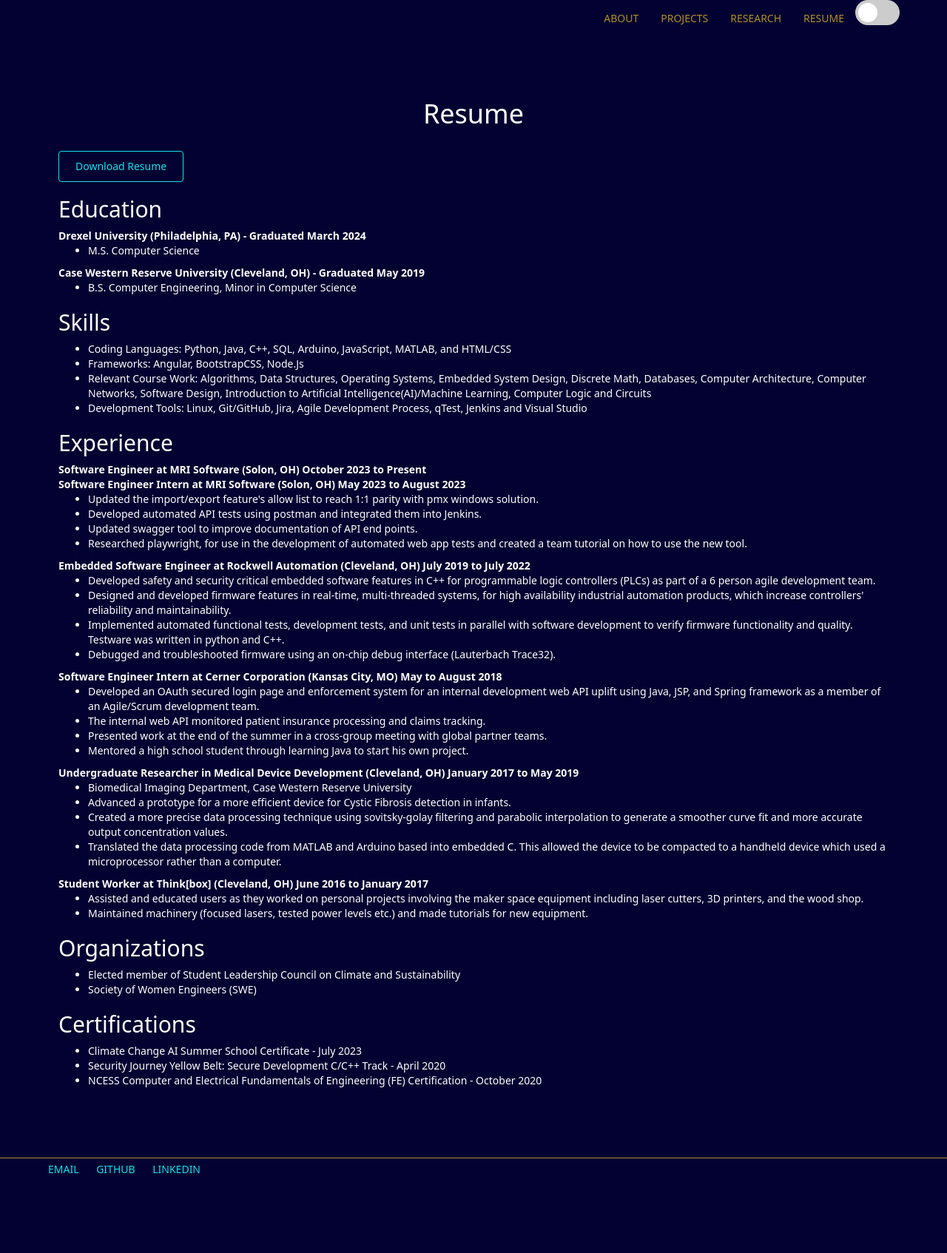
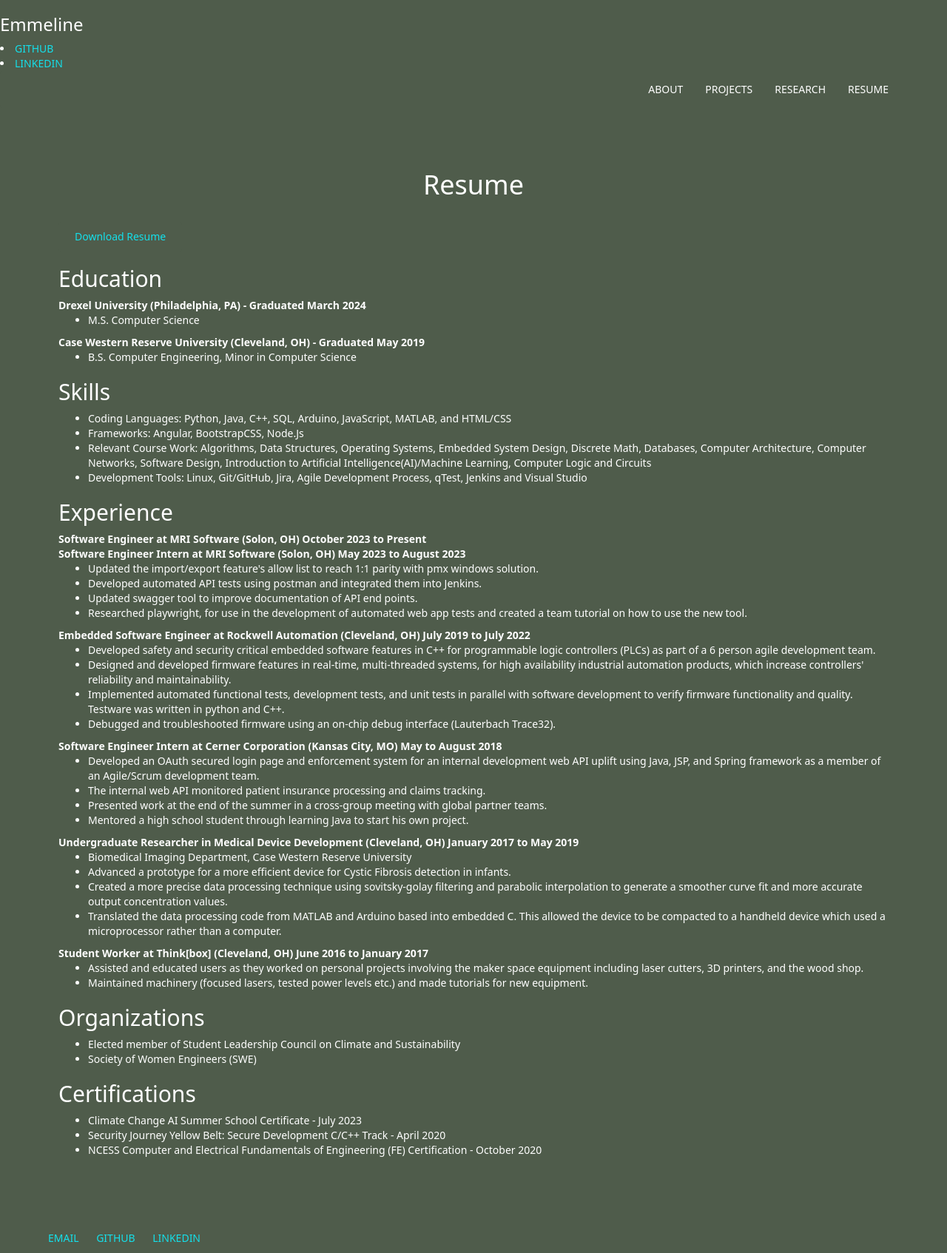
Before and after one commit to emmeline2/emmeline2.github.io, a Jekyll site: the page built from resume/index.html, in a window 1280 px wide. Shown: the whole page at 74% size. Built offline with Jekyll 4.4.1, drawn with Linux system fonts in a browser that asks for light colours; before the commit the page ends 1601 px from its top, so only the background shows below that.

Commit message:
style update

```diff
--- a/_layouts/default.html
+++ b/_layouts/default.html
@@ -8,6 +8,11 @@
 			<link rel="stylesheet" type="text/css" href="/css/main.css">
 		</head>
 		<body>
+			<div class="header bar">
+				<h3>Emmeline</h3>
+				<li><a href="https://github.com/emmeline2">GITHUB</a></li>
+				<li><a href="https://www.linkedin.com/in/emmeline-pearson-6ba960129/">LINKEDIN</a></li>
+			</div>
 			<nav class="navbar navbar-default" id="top-nav-bar">
 				<div class="container-fluid">
 					<ul class="nav navbar-nav navbar-right">
@@ -15,11 +20,6 @@
 						<li><a href="/#projects">PROJECTS</a></li>
 						<li><a href="/#research">RESEARCH</a></li>
 						<li><a href="/resume">RESUME</a></li>
-						<li><label class="switch">
-							<input type="checkbox" onclick="myFunction()">
-							<span class="slider round"></span>
-						  </label>
-						</li>
 					</ul>
 				</div>
 			</nav>
@@ -34,22 +34,3 @@
 			</footer>
 		</body>
 	</html>
-
-<script>
-	function myFunction() {
-	var element = document.body;
-	element.classList.toggle("light-mode");
-	var element = document.getElementById("jumbotron");
-	element.classList.toggle("light-mode");
-	var element = document.getElementById("top-nav-bar");
-	element.classList.toggle("light-mode");
-	var element = document.getElementById("title1");
-	element.classList.toggle("light-mode");
-	var element = document.getElementById("title2");
-	element.classList.toggle("light-mode");
-	var element = document.getElementById("title3");
-	element.classList.toggle("light-mode");
-	var element = document.getElementById("title4");
-	element.classList.toggle("light-mode");
-	}
-</script>
--- a/css/main.css
+++ b/css/main.css
@@ -1,28 +1,27 @@
 body {
-    background-color: #020131 !important;
+    background-color: #4F5C4B !important;
     color: white !important;
     font-family: Apercu,"Source Sans Pro",system,system-ui,Helvetica,Arial,sans-serif;
 }
 
-.light-mode {
-    background-color: white !important;
-    color: #020131 !important;
-}
-
 .jumbotron {
-    background-color: #020131;
-    color: white;
+    background-color: #EBE8D4;
+    color: #4F5C4B;
     margin-top: 10%;
     margin-bottom: 10%;
 }
 
 .aboutSection{
+    background-color: #EBE8D4;
+    color: #4F5C4B;
     margin-top: 10%;
     margin-bottom: 10%;
     font-size: 14px;
 }
 
 .projectsSection{
+    background-color: whitesmoke;
+    color: #4F5C4B;
     margin-top: 10%;
     margin-bottom: 10%;
     font-size: 14px;
@@ -53,25 +52,25 @@
 .navbar{
     margin-bottom: 0;
     padding-right: 5%;
-    background-color: #020131;
+    background-color: #4F5C4B;
     border: 0;
-    color: #b08f26 !important;
+    color: white !important;
 }
 .navbar li a, .navbar .navbar-brand {
-    color: #b08f26 !important;
+    color: white !important;
 }
 .navbar-nav li a:hover, .navbar-nav li.active a {
-    color: #b0902642 !important;
-    background-color: #020131;
+    color: #768672 !important;
+    background-color: #4F5C4B;
 }
 .navbar-default .navbar-toggle {
     border-color: transparent;
-    color: #b08f26 !important;
+    color: white !important;
 }
 
 /* Footer */
 footer {
-    border-top: 1px solid #b08f26;
+    background-color: #4F5C4B;
     padding-top: 5px;
     line-height: 1.428;
 }
@@ -98,31 +97,30 @@
 
 /*Resume Download Button*/
 .emailBttnTxt, .emailBttnTxt:hover{
-    color: #14e0eb;
+    background-color: #4F5C4B;
+    color: white;
     text-decoration: none;
 }
 .resumeButton {
-    background-color: None;
-    border: 1px solid #14e0eb;
+    background-color: #4F5C4B;
+    color: white;
     padding: 10px 22px;
     text-align: center;
     display: inline-block;
     border-radius: 4px;
 }
 .resumeButton:hover {
-    background-color: #14e0eb3b;
-    color: black;
-    border: 1px solid #14e0eb;
+    background-color: #768672;
+    color: rgb(178, 175, 175);
 }
 
 
 /*Language Cubes*/
 .languageCube{
-    border: 1px solid #14e0eb;
+    background-color: #4F5C4B;
     text-align: center;
-    border-radius: 4px;
     padding: 2px 7px;
-    color: #14e0eb;
+    color: white;
     text-decoration: none;
     display: inline-block;
     margin: 3px 3px 3px 0;
@@ -134,65 +132,3 @@
     color: white;
     font-weight:normal;
 }
-
-/* Slider for Dark mode */
-.switch {
-    position: relative;
-    display: inline-block;
-    width: 60px;
-    height: 34px;
-}
-
-/* Hide default HTML checkbox */
-.switch input {
-    opacity: 0;
-    width: 0;
-    height: 0;
-}
-
-.slider {
-    position: absolute;
-    cursor: pointer;
-    top: 0;
-    left: 0;
-    right: 0;
-    bottom: 0;
-    background-color: #ccc;
-    -webkit-transition: .4s;
-    transition: .4s;
-}
-
-.slider:before {
-    position: absolute;
-    content: "";
-    height: 26px;
-    width: 26px;
-    left: 4px;
-    bottom: 4px;
-    background-color: white;
-    -webkit-transition: .4s;
-    transition: .4s;
-}
-
-input:checked + .slider {
-    background-color: #020131;
-}
-
-input:focus + .slider {
-    box-shadow: 0 0 1px #020131;
-}
-
-input:checked + .slider:before {
-    -webkit-transform: translateX(26px);
-    -ms-transform: translateX(26px);
-    transform: translateX(26px);
-}
-
-/* Rounded sliders */
-.slider.round {
-    border-radius: 34px;
-}
-
-.slider.round:before {
-    border-radius: 50%;
-}
```
Also changed, not shown: index.html (+14 -7 lines), mountain.jpg (added).
